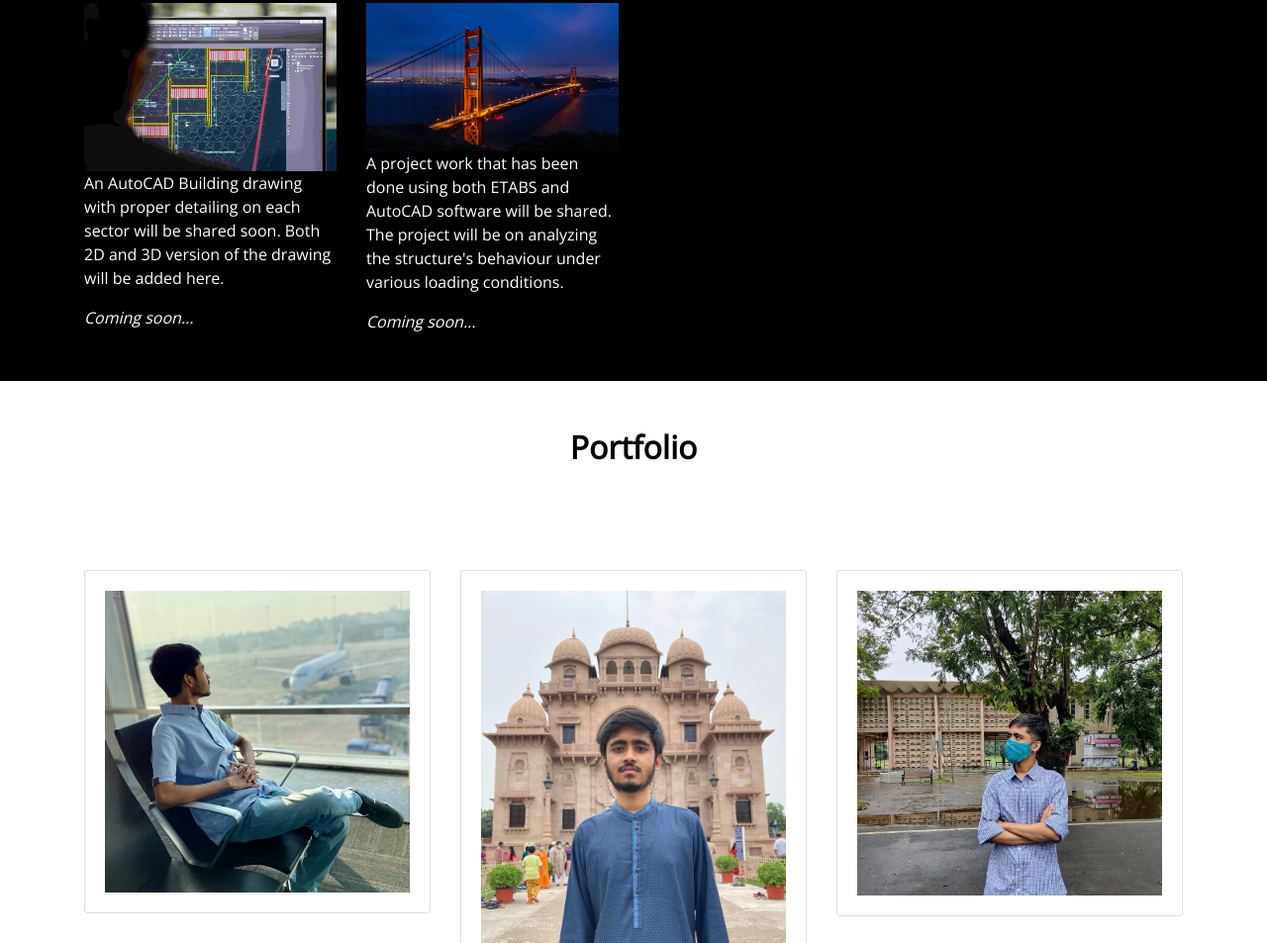
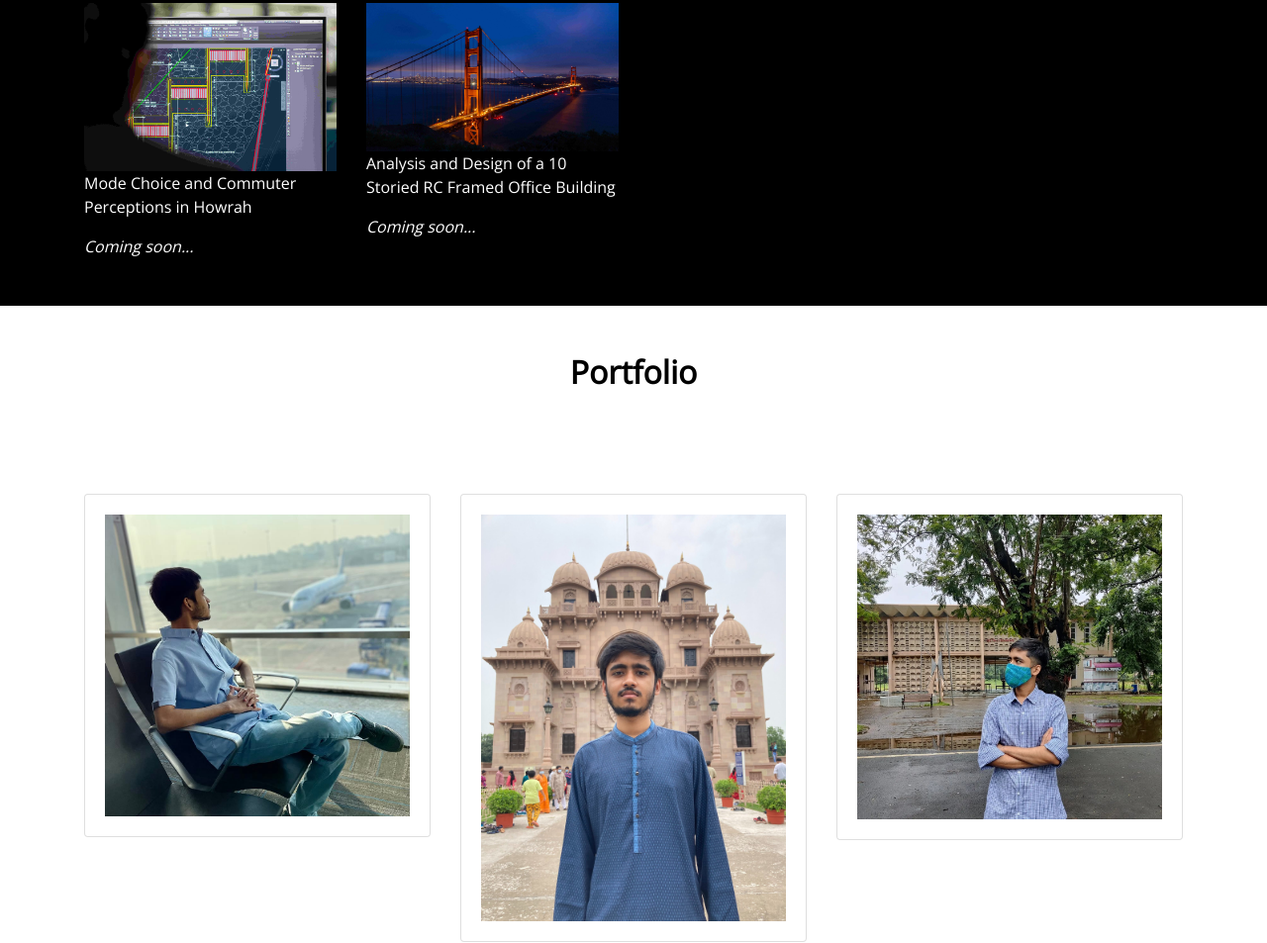
Before and after one commit to protiksahapalash/protiksahapalash.github.io, a plain HTML site: page index.html in a window 1280 px wide. Shown: the part 2382-3335 px from the top of the page at 99% size. Drawn offline with nearby package versions, Linux system fonts and the light colour scheme.

Commit message:
index.html

```diff
--- a/index.html
+++ b/index.html
@@ -190,16 +190,14 @@
       <div class="row py-5">
         <div class="col-md-3">
           <img src="/Images/project_1.jpg" class="img-fluid" alt="">
-          <p class="text-white">An AutoCAD Building drawing with proper detailing on each sector will be shared soon.
-            Both 2D and 3D version of the drawing will be added here.</p>
+          <p class="text-white">Mode Choice and Commuter Perceptions in Howrah</p>
           <a href="" class="text-white"><i>Coming soon...</i></a>
 
         </div>
 
         <div class="col-md-3">
           <img src="/Images/project_2.jpg" class="img-fluid" alt="">
-          <p class="text-white">A project work that has been done using both ETABS and AutoCAD software will be shared.
-            The project will be on analyzing the structure's behaviour under various loading conditions.</p>
+          <p class="text-white">Analysis and Design of a 10 Storied RC Framed Office Building</p>
           <a href="" class="text-white"><i>Coming soon...</i></a>
 
         </div>
```
